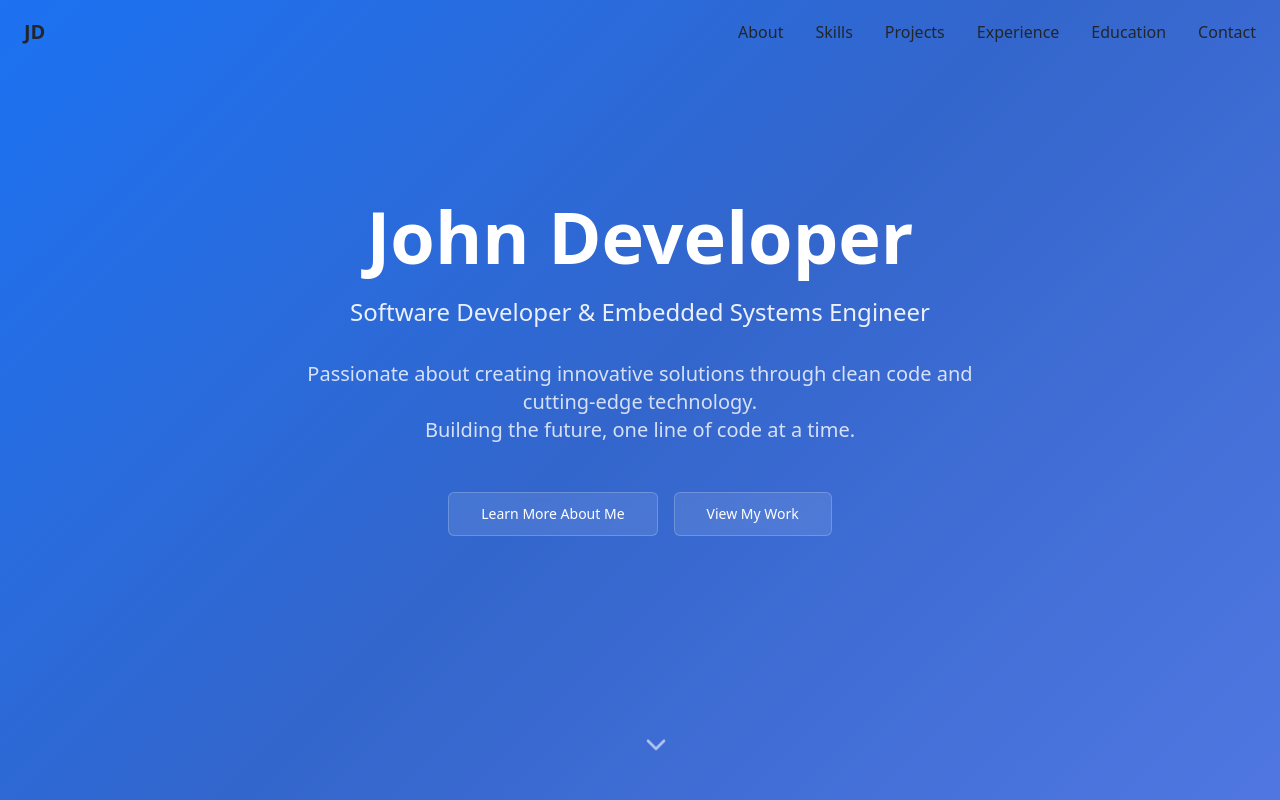
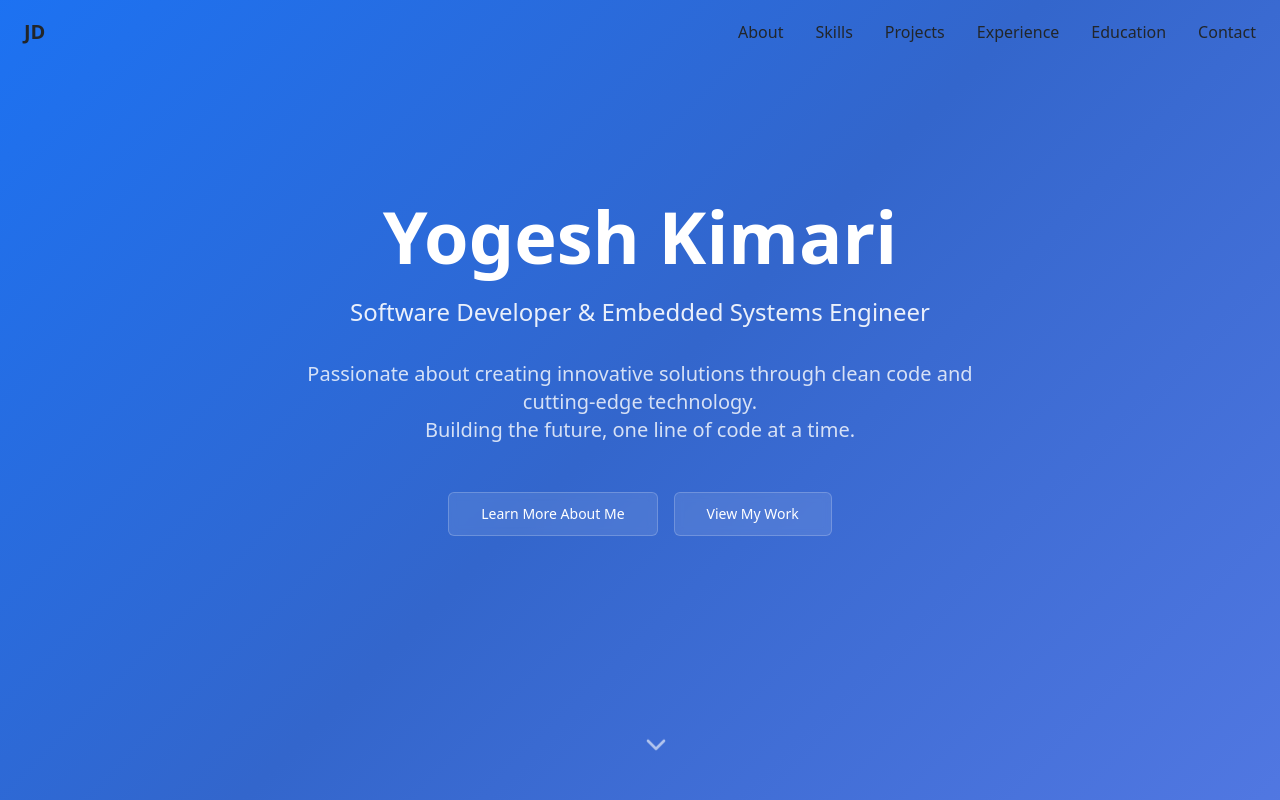
Before and after one commit to KIMARIYOGESH/port-weave-pro, a React (Vite) app: page / in a window 1280 px wide. Shown: the top 800 px of the page. Built offline with nearby package versions, Linux system fonts and the light colour scheme.

Commit message:
Update name
Change the name displayed on the portfolio website to Yogesh Kimari.

```diff
--- a/index.html
+++ b/index.html
@@ -3,12 +3,12 @@
   <head>
     <meta charset="UTF-8" />
     <meta name="viewport" content="width=device-width, initial-scale=1.0" />
-    <title>John Developer - Software Developer & Embedded Systems Engineer</title>
-    <meta name="description" content="Professional portfolio of John Developer - Software Developer & Embedded Systems Engineer specializing in React, C++, Python, and IoT solutions." />
-    <meta name="author" content="John Developer" />
+    <title>Yogesh Kimari - Software Developer & Embedded Systems Engineer</title>
+    <meta name="description" content="Professional portfolio of Yogesh Kimari - Software Developer & Embedded Systems Engineer specializing in React, C++, Python, and IoT solutions." />
+    <meta name="author" content="Yogesh Kimari" />
     <meta name="keywords" content="software developer, embedded systems, React, C++, Python, IoT, web development, portfolio" />
 
-    <meta property="og:title" content="John Developer - Software Developer Portfolio" />
+    <meta property="og:title" content="Yogesh Kimari - Software Developer Portfolio" />
     <meta property="og:description" content="Professional portfolio showcasing software development and embedded systems engineering projects." />
     <meta property="og:type" content="website" />
     <meta property="og:image" content="https://lovable.dev/opengraph-image-p98pqg.png" />
--- a/src/components/Portfolio/Footer.tsx
+++ b/src/components/Portfolio/Footer.tsx
@@ -9,7 +9,7 @@ const Footer = () => {
         <div className="max-w-6xl mx-auto">
           <div className="flex flex-col md:flex-row justify-between items-center">
             <div className="mb-6 md:mb-0">
-              <h3 className="text-2xl font-bold mb-2">John Developer</h3>
+              <h3 className="text-2xl font-bold mb-2">Yogesh Kimari</h3>
               <p className="text-white/70">
                 Building innovative solutions through code
               </p>
@@ -46,7 +46,7 @@ const Footer = () => {
 
           <div className="border-t border-white/20 mt-8 pt-8 text-center">
             <p className="text-white/70 flex items-center justify-center">
-              © {currentYear} John Developer. Made with
+              © {currentYear} Yogesh Kimari. Made with
               <Heart className="mx-2 text-red-400" size={16} />
               using React & Tailwind CSS
             </p>
--- a/src/components/Portfolio/HeroSection.tsx
+++ b/src/components/Portfolio/HeroSection.tsx
@@ -12,7 +12,7 @@ const HeroSection = () => {
       <div className="container mx-auto px-6 text-center text-white">
         <div className="max-w-4xl mx-auto">
           <h1 className="text-5xl md:text-7xl font-bold mb-6 animate-fade-in">
-            John Developer
+            Yogesh Kimari
           </h1>
           <h2 className="text-xl md:text-2xl font-light mb-8 text-white/90">
             Software Developer & Embedded Systems Engineer
```
